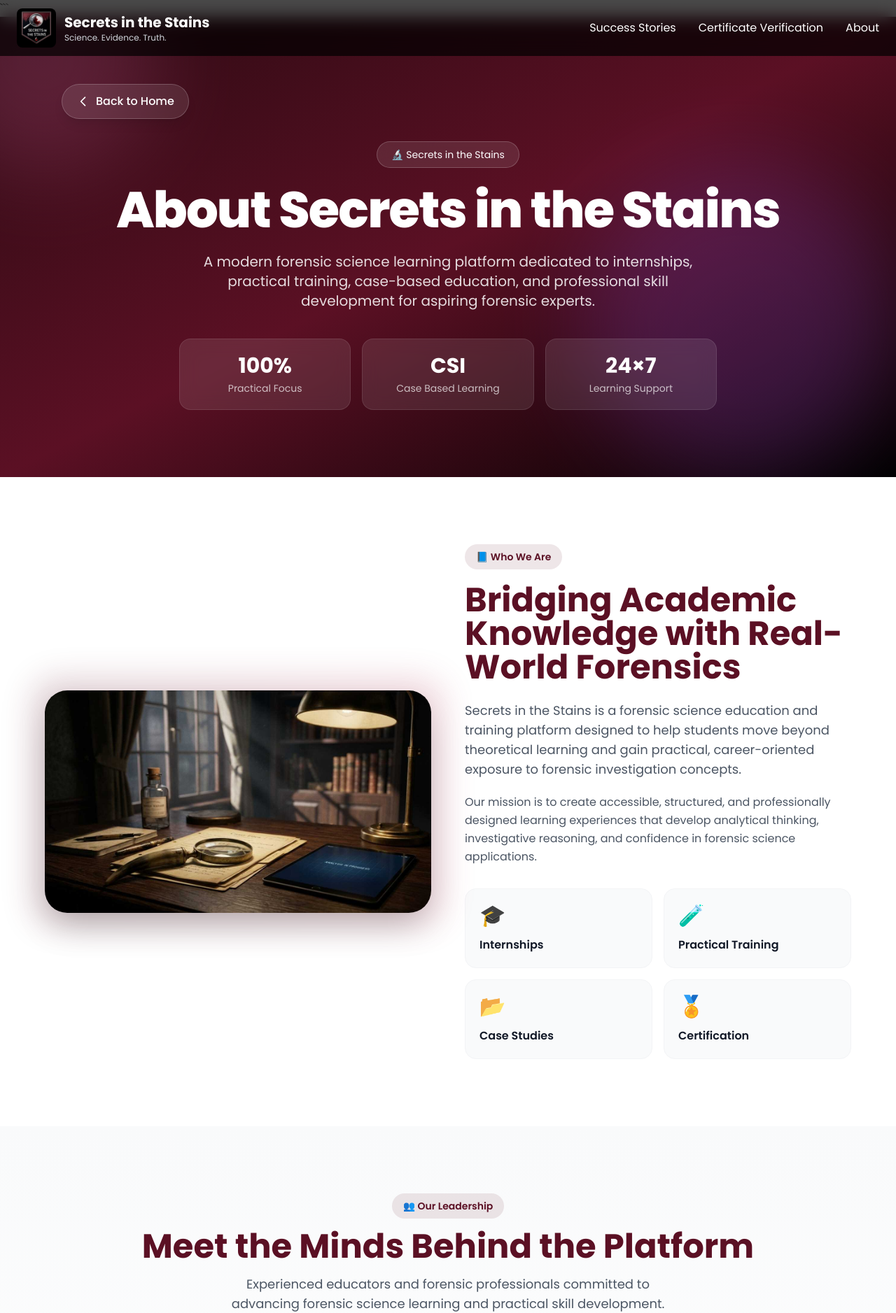
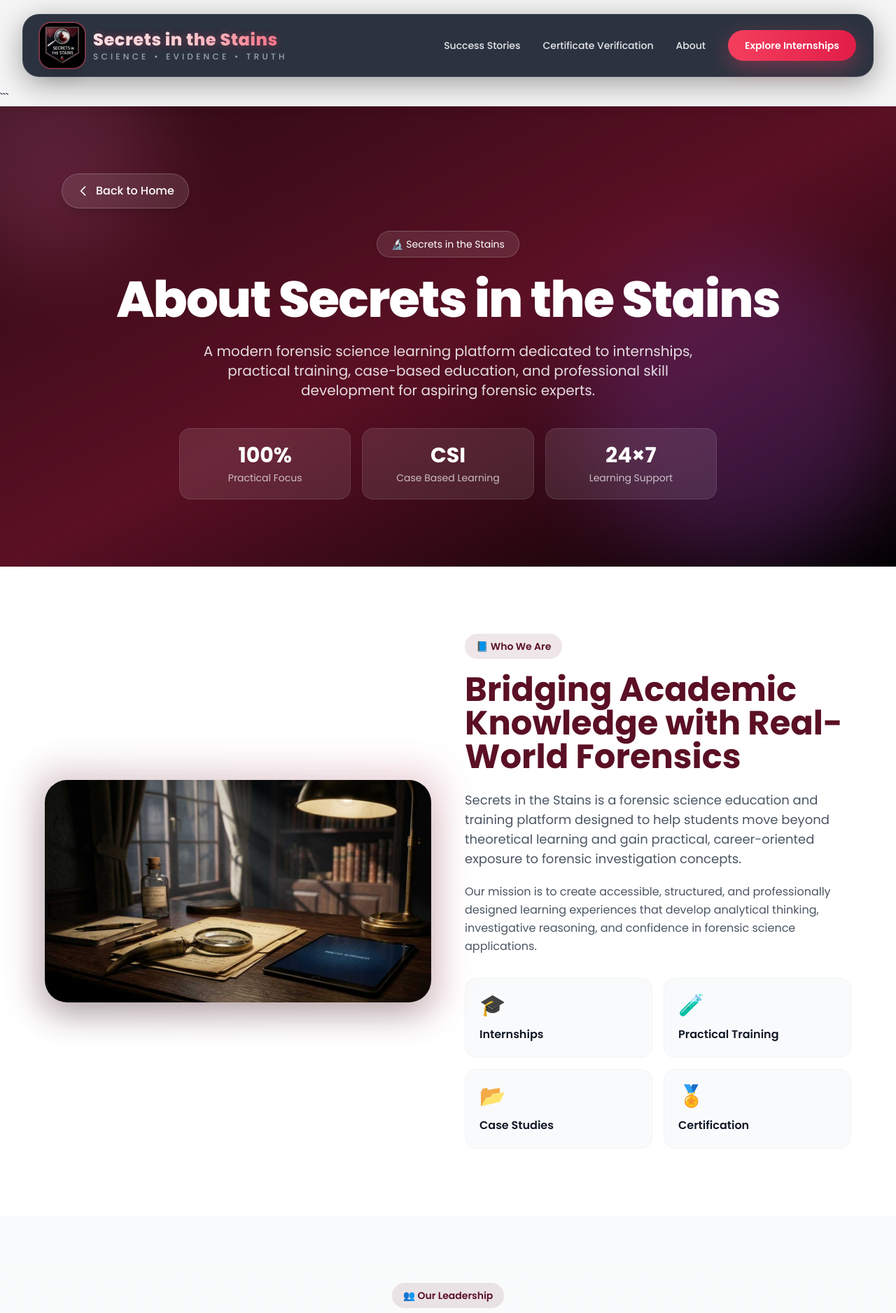
Before and after one commit to vinaysaddanapu9/secretsinthestains, a Flask app: page /about in a window 1280 px wide. Shown: the top 1877 px of the page at 70% size. Run offline with Flask 3, Linux system fonts and the light colour scheme; some libraries are stand-ins or nearby versions.

Commit message:
Updated base.html

```diff
--- a/templates/base.html
+++ b/templates/base.html
@@ -2,126 +2,297 @@
 <html lang="en">
 <head>
     <link rel="icon" href="{{ url_for('static', filename='images/logo.jpg') }}?v=99">
+
     <meta charset="UTF-8">
+    <meta name="viewport" content="width=device-width, initial-scale=1.0">
 
     <meta name="description"
-     content="Forensic science internships, fingerprint analysis training, crime scene investigation learning, forensic blogs and certificate programs.">
+          content="Forensic science internships, fingerprint analysis training, crime scene investigation learning, forensic blogs and certificate programs.">
 
-     <meta name="keywords"
-     content="forensic science, forensic internship, fingerprint analysis, crime scene investigation, forensic education">
+    <meta name="keywords"
+          content="forensic science, forensic internship, fingerprint analysis, crime scene investigation, forensic education">
 
-    <meta name="viewport" content="width=device-width, initial-scale=1.0">
     <title>{% block title %}Secrets in the Stains{% endblock %}</title>
 
     <script src="https://cdn.tailwindcss.com"></script>
 
     <link rel="preconnect" href="https://fonts.googleapis.com">
-    <link href="https://fonts.googleapis.com/css2?family=Poppins:wght@300;400;500;600;700;800&display=swap" rel="stylesheet">
+    <link rel="preconnect" href="https://fonts.gstatic.com" crossorigin>
+
+    <link href="https://fonts.googleapis.com/css2?family=Poppins:wght@300;400;500;600;700;800&display=swap"
+          rel="stylesheet">
 
     <style>
         *{
             font-family: 'Poppins', sans-serif;
         }
 
+        /* LIGHT PAGE BACKGROUND */
         body{
             background:#f5f5f5;
+            min-height:100vh;
+            color:#111827;
+            overflow-x:hidden;
         }
 
+        /* Optional hero background */
         .forensic-bg{
-            background: linear-gradient(
-                rgba(0,0,0,0.75),
-                rgba(0,0,0,0.75)
-            ),
-            url("{{ url_for('static', filename='images/hero-bg.png') }}");
+            background:
+                linear-gradient(
+                    rgba(0,0,0,0.82),
+                    rgba(0,0,0,0.90)
+                ),
+                url("{{ url_for('static', filename='images/hero-bg.png') }}");
 
             background-size:cover;
             background-position:center;
+            background-attachment:fixed;
         }
 
-        .accent{
-            color:#c11244;
+        /* Modern dark glass navbar */
+        .glass{
+            background:rgba(17,24,39,0.88);
+            backdrop-filter:blur(18px);
+            -webkit-backdrop-filter:blur(18px);
+            border:1px solid rgba(255,255,255,0.08);
+        }
+
+        .nav-link{
+            position:relative;
+            transition:all 0.3s ease;
+        }
+
+        .nav-link::after{
+            content:'';
+            position:absolute;
+            left:0;
+            bottom:-6px;
+            width:0%;
+            height:2px;
+            background:#fb7185;
+            transition:0.3s ease;
+            box-shadow:0 0 10px #fb7185;
+        }
+
+        .nav-link:hover::after{
+            width:100%;
+        }
+
+        .nav-link:hover{
+            color:#fecdd3;
         }
 
         .btn-primary{
-            background:#c11244;
-            transition:0.3s;
+            background:linear-gradient(to right,#f43f5e,#e11d48);
+            transition:all 0.3s ease;
+            box-shadow:0 10px 30px rgba(244,63,94,0.35);
         }
 
         .btn-primary:hover{
-            background:#980f35;
+            transform:translateY(-2px) scale(1.03);
+            box-shadow:0 18px 45px rgba(244,63,94,0.55);
+        }
+
+        .brand-glow{
+            text-shadow:
+                0 0 10px rgba(244,63,94,0.25),
+                0 0 20px rgba(244,63,94,0.15);
         }
     </style>
 </head>
 
 <body>
 
-<nav class="fixed top-0 left-0 w-full z-50 bg-black/70 backdrop-blur-md">
-    <div class="max-w-7xl mx-auto px-6">
+<!-- ================= NAVBAR ================= -->
+<nav class="fixed top-0 left-0 w-full z-50">
 
-        <div class="flex justify-between items-center h-20">
+    <div class="max-w-7xl mx-auto px-3 sm:px-6 lg:px-8 pt-3 sm:pt-5">
 
-            <div class="flex items-center gap-3">
+        <div class="
+            glass
+            rounded-2xl sm:rounded-3xl
+            shadow-[0_10px_40px_rgba(0,0,0,0.35)]
+            px-4 sm:px-6
+            py-3
+            flex items-center justify-between
+        ">
 
-                <img
-                    src="{{ url_for('static', filename='images/logo.jpg') }}"
-                    alt="Secrets in the Stains"
-                    class="h-14 w-auto object-contain rounded-lg"
-                >
+            <!-- Logo + Brand -->
+            <a href="/" class="flex items-center gap-3 flex-1 min-w-0 group">
 
-                <div>
-                    <h1 class="text-white text-xl font-bold">
+                <div class="relative flex-shrink-0">
+                    <img
+                        src="{{ url_for('static', filename='images/logo.jpg') }}"
+                        alt="Secrets in the Stains"
+                        class="
+                            h-12 w-12
+                            sm:h-16 sm:w-16
+                            rounded-xl sm:rounded-2xl
+                            object-cover
+                            ring-2 ring-rose-500/40
+                            shadow-xl
+                            group-hover:scale-105
+                            transition duration-300
+                        "
+                    >
+                </div>
+
+                <div class="min-w-0">
+
+                    <h1 class="
+                        text-sm sm:text-2xl
+                        font-extrabold
+                        bg-gradient-to-r
+                        from-white
+                        via-rose-100
+                        to-rose-400
+                        bg-clip-text
+                        text-transparent
+                        tracking-wide
+                        leading-tight
+                        brand-glow
+                        truncate
+                    ">
                         Secrets in the Stains
                     </h1>
 
-                    <p class="text-gray-300 text-xs">
-                        Science. Evidence. Truth.
+                    <p class="
+                        text-[10px] sm:text-xs
+                        text-gray-400
+                        uppercase
+                        tracking-[0.18em] sm:tracking-[0.35em]
+                        font-medium
+                        truncate
+                    ">
+                        Science • Evidence • Truth
                     </p>
+
                 </div>
+
+            </a>
+
+            <!-- Desktop Menu -->
+            <div class="hidden md:flex items-center gap-8 text-sm font-medium ml-8">
+
+                <a href="/alumni" class="nav-link text-gray-200">
+                    Success Stories
+                </a>
+
+                <a href="/certificate-verification" class="nav-link text-gray-200">
+                    Certificate Verification
+                </a>
+
+                <a href="/about" class="nav-link text-gray-200">
+                    About
+                </a>
+
+                <a href="/internships"
+                   class="
+                        btn-primary
+                        text-white
+                        font-semibold
+                        px-6 py-3
+                        rounded-full
+                   ">
+                    Explore Internships
+                </a>
 
             </div>
 
-            <!-- Desktop Menu -->
-            <div class="hidden md:flex gap-8 text-white">
-                 <a href="/alumni">Success Stories</a>
-                 <a href="/certificate-verification">Certificate Verification</a>
-                <a href="/about">About</a>
-            </div>
+            <!-- Mobile Menu Button -->
+            <button id="menu-btn"
+                    class="
+                        md:hidden
+                        p-2
+                        rounded-xl
+                        text-gray-200
+                        hover:bg-white/10
+                        transition
+                        flex-shrink-0
+                        ml-2
+                    ">
 
-            <!-- Mobile Menu Button -->
-            <button id="menu-btn" class="md:hidden text-white text-3xl">
-             ☰
+                <svg xmlns="http://www.w3.org/2000/svg"
+                     class="h-6 w-6"
+                     fill="none"
+                     viewBox="0 0 24 24"
+                     stroke="currentColor">
+
+                    <path stroke-linecap="round"
+                          stroke-linejoin="round"
+                          stroke-width="2"
+                          d="M4 6h16M4 12h16M4 18h16"/>
+                </svg>
+
             </button>
 
         </div>
 
+        <!-- Mobile Menu -->
+        <div id="mobile-menu"
+             class="
+                hidden
+                md:hidden
+                mt-3
+                glass
+                rounded-2xl
+                shadow-2xl
+                overflow-hidden
+             ">
+
+            <a href="/alumni"
+               class="block px-6 py-4 text-gray-200 hover:bg-white/5 hover:text-rose-300 transition">
+                Success Stories
+            </a>
+
+            <a href="/certificate-verification"
+               class="block px-6 py-4 text-gray-200 hover:bg-white/5 hover:text-rose-300 transition border-t border-white/5">
+                Certificate Verification
+            </a>
+
+            <a href="/about"
+               class="block px-6 py-4 text-gray-200 hover:bg-white/5 hover:text-rose-300 transition border-t border-white/5">
+                About
+            </a>
+
+            <div class="p-4 border-t border-white/5">
+                <a href="/internships"
+                   class="
+                        block
+                        text-center
+                        btn-primary
+                        text-white
+                        font-semibold
+                        px-5 py-3
+                        rounded-xl
+                   ">
+                    Explore Internships
+                </a>
+            </div>
+
+        </div>
+
     </div>
+
 </nav>
 
-<!-- Mobile menu -->
-<div id="mobile-menu"
-     class="hidden md:hidden fixed top-20 left-0 w-full bg-black/95 text-white z-40">
+<!-- ================= PAGE CONTENT ================= -->
+<main class="pt-28 sm:pt-32 min-h-screen">
 
-    <a href="/alumni" class="block px-6 py-3 border-b border-gray-700">Success Stories</a>
+    {% block content %}
+    {% endblock %}
 
-    <a href="/certificate-verification"
-       class="block px-6 py-3 border-b border-gray-700">
-        Certificate Verification
-    </a>
+</main>
 
-    <a href="/about"
-       class="block px-6 py-3 border-b border-gray-700">
-        About
-    </a>
-</div>
+<!-- ================= MOBILE MENU SCRIPT ================= -->
+<script>
+    const menuBtn = document.getElementById("menu-btn");
+    const mobileMenu = document.getElementById("mobile-menu");
 
-<script>
-document.getElementById("menu-btn").addEventListener("click", function() {
-    document.getElementById("mobile-menu").classList.toggle("hidden");
-});
+    menuBtn.addEventListener("click", () => {
+        mobileMenu.classList.toggle("hidden");
+    });
 </script>
-
-{% block content %}
-{% endblock %}
 
 </body>
 </html>
```
